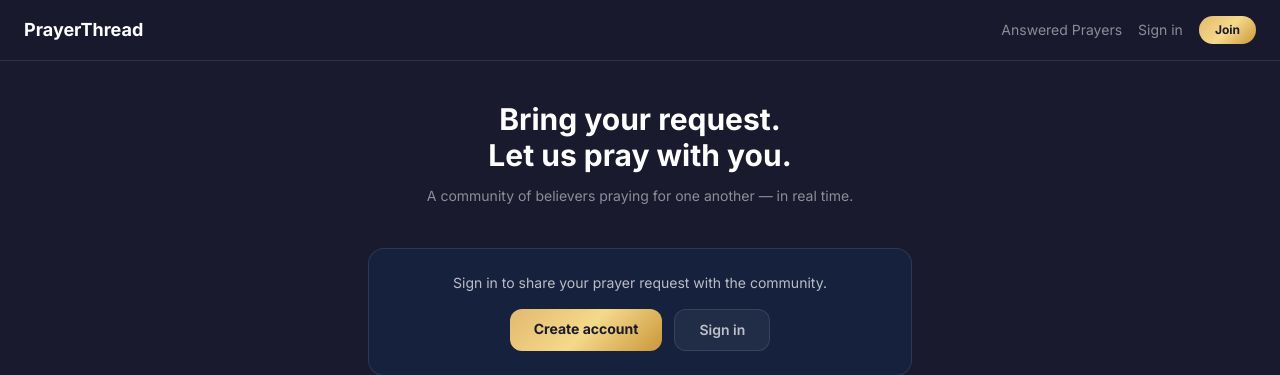
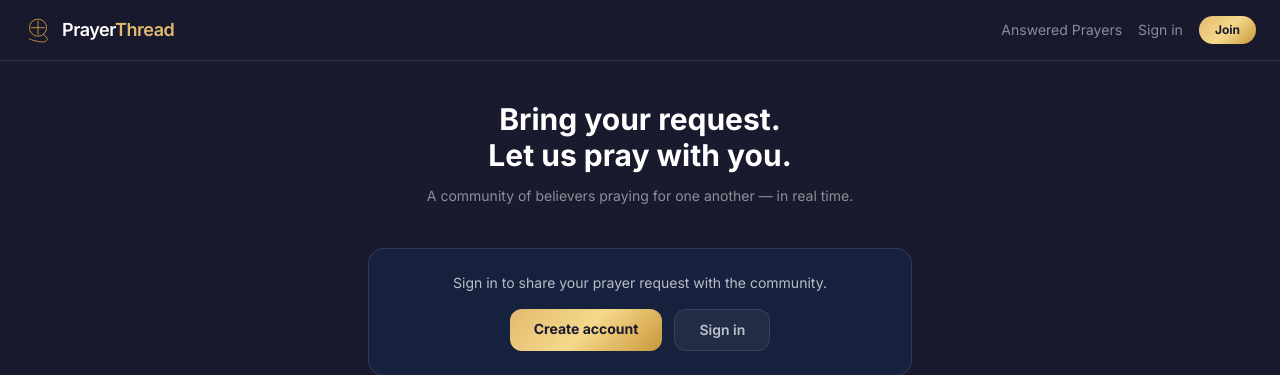
Before and after one commit to Jdlusan/prayerthread, a Flask app: page / in a window 1280 px wide. Shown: the top 375 px of the page. Run offline with Flask 3, Linux system fonts and the light colour scheme; data that the repository does not hold is empty; some libraries are stand-ins or nearby versions.

Commit message:
Add PrayerThread logo mark to all nav bars
SVG icon (circle + cross + thread tail) with two-tone wordmark:
Prayer in white, Thread in gold. Consistent across all 4 pages.

Co-Authored-By: Claude Sonnet 4.6 <noreply@anthropic.com>

```diff
--- a/templates/index.html
+++ b/templates/index.html
@@ -27,7 +27,15 @@
 <body class="bg-charcoal text-white min-h-screen">
 
   <nav class="border-b border-white/10 px-6 py-4 flex items-center justify-between sticky top-0 bg-charcoal/95 backdrop-blur-md z-50">
-    <a href="/" class="font-bold text-white text-lg">PrayerThread</a>
+    <a href="/" class="flex items-center gap-2.5">
+      <svg viewBox="0 0 68 72" width="28" height="28" fill="none" xmlns="http://www.w3.org/2000/svg">
+        <circle cx="34" cy="30" r="22" stroke="#c9973a" stroke-width="2.4"/>
+        <line x1="34" y1="13" x2="34" y2="47" stroke="#c9973a" stroke-width="2.4" stroke-linecap="round"/>
+        <line x1="17" y1="30" x2="51" y2="30" stroke="#c9973a" stroke-width="2.4" stroke-linecap="round"/>
+        <path d="M 48,47 C 56,55 62,59 54,65 C 46,69 26,65 12,59" stroke="#c9973a" stroke-width="2.4" stroke-linecap="round"/>
+      </svg>
+      <span class="font-semibold text-lg tracking-tight">Prayer<span class="text-gold">Thread</span></span>
+    </a>
     <div class="flex items-center gap-4">
       <a href="/answered" class="text-white/50 hover:text-gold text-sm transition-colors">Answered Prayers</a>
       {% if current_user.is_authenticated %}
```
Also changed, not shown: templates/answered.html (+9 -1 lines), templates/login.html (+9 -1 lines), templates/register.html (+9 -1 lines), static/logo.svg (added).
